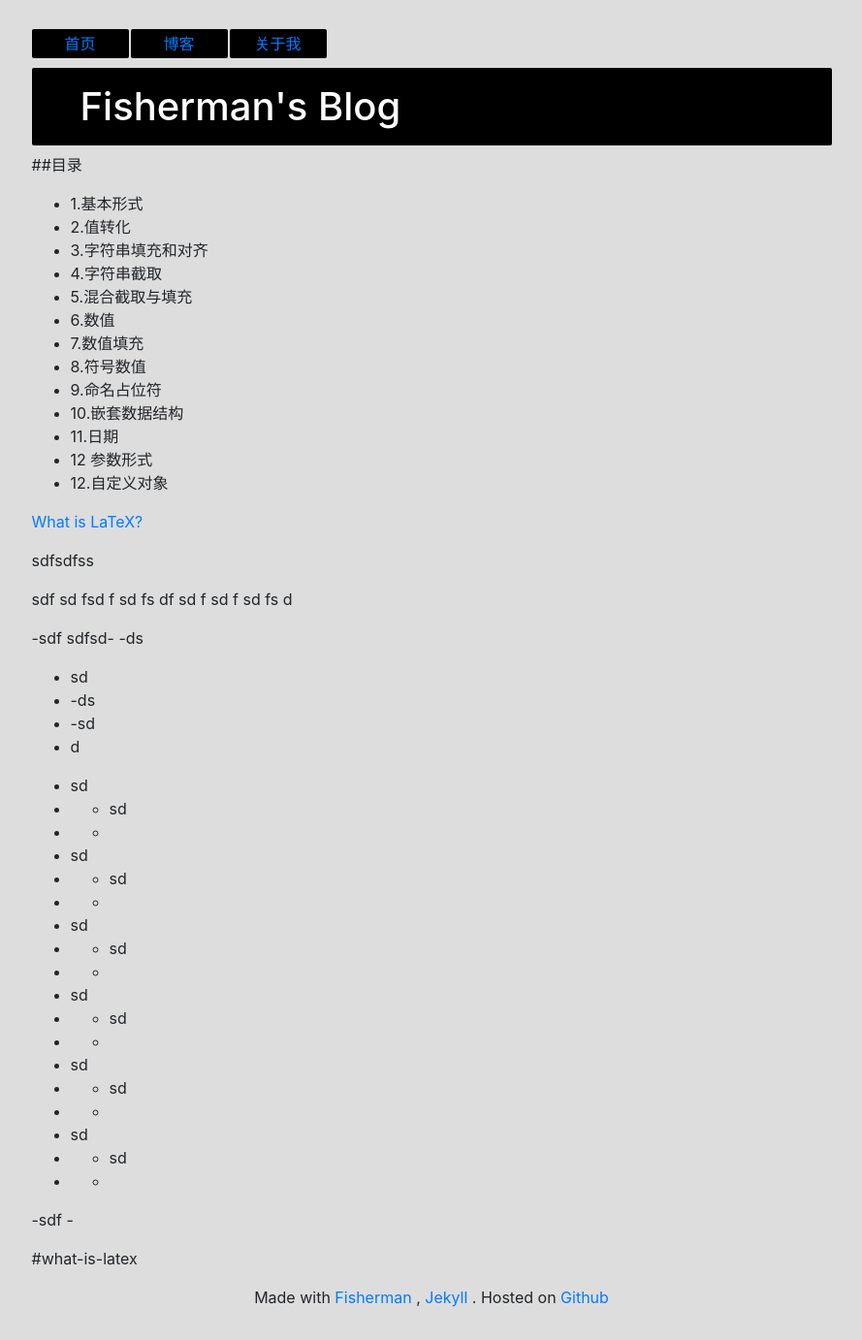
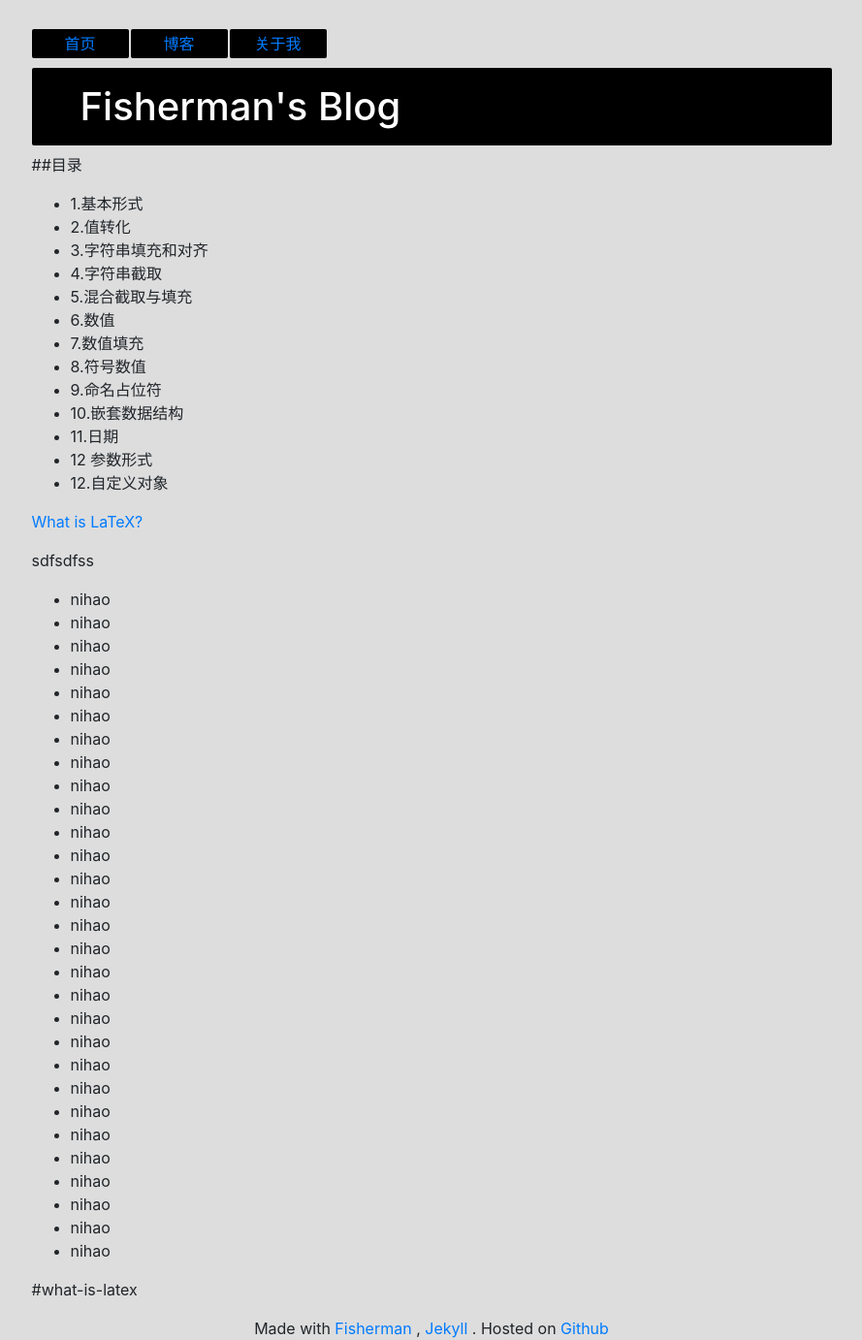
Before and after one commit to fishermancome/fishermancome.github.io, a Jekyll site: the page built from _posts/2019-02-21-format使用.md, in a window 1280 px wide. Shown: the whole page at 97% size, without its empty margins (195-1084 px from the left). Built offline with Jekyll 4.4.1, drawn with Linux system fonts in a browser that asks for light colours; before the commit the page ends 1350 px from its top, so only the background shows below that.

Commit message:
add post

```diff
--- a/_posts/2019-02-21-format使用.md
+++ b/_posts/2019-02-21-format使用.md
@@ -24,75 +24,35 @@ title: format使用方式
 sdfsdfss
 
 
-sdf
-sd
-fsd
-f
-sd
-fs
-df
-sd
-f
-sd
-f
-sd
-fs
-d
-
--sdf
-sdfsd-
--ds
- - sd
- - -ds
- - -sd
- - d
-
- - sd
- - - sd
- - -
-
-- sd
- - - sd
- - -
+- nihao
+- nihao
+- nihao
+- nihao
+- nihao
+- nihao
+- nihao
+- nihao
+- nihao
+- nihao
+- nihao
+- nihao
+- nihao
+- nihao
+- nihao
+- nihao
+- nihao
+- nihao
+- nihao
+- nihao
+- nihao
+- nihao
+- nihao
+- nihao
+- nihao
+- nihao
+- nihao
+- nihao
+- nihao
 
 
-- sd
- - - sd
- - -
-
-
-
-- sd
- - - sd
- - -
-
-
-- sd
- - - sd
- - -
-
-
-- sd
- - - sd
- - -
-
-
-
-
-
-
-
-
-
-
-
-
-
-
-
-
-
- -sdf
-  -
-
 #what-is-latex
```
